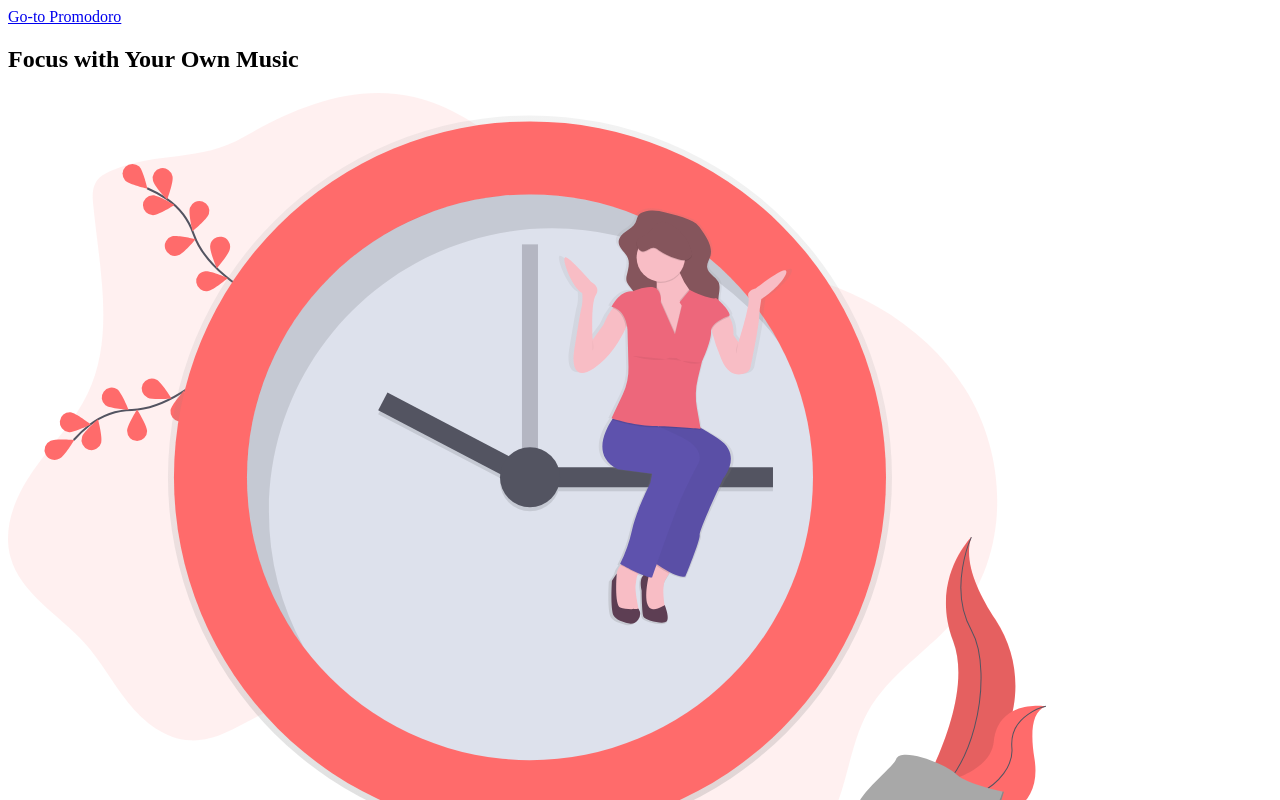
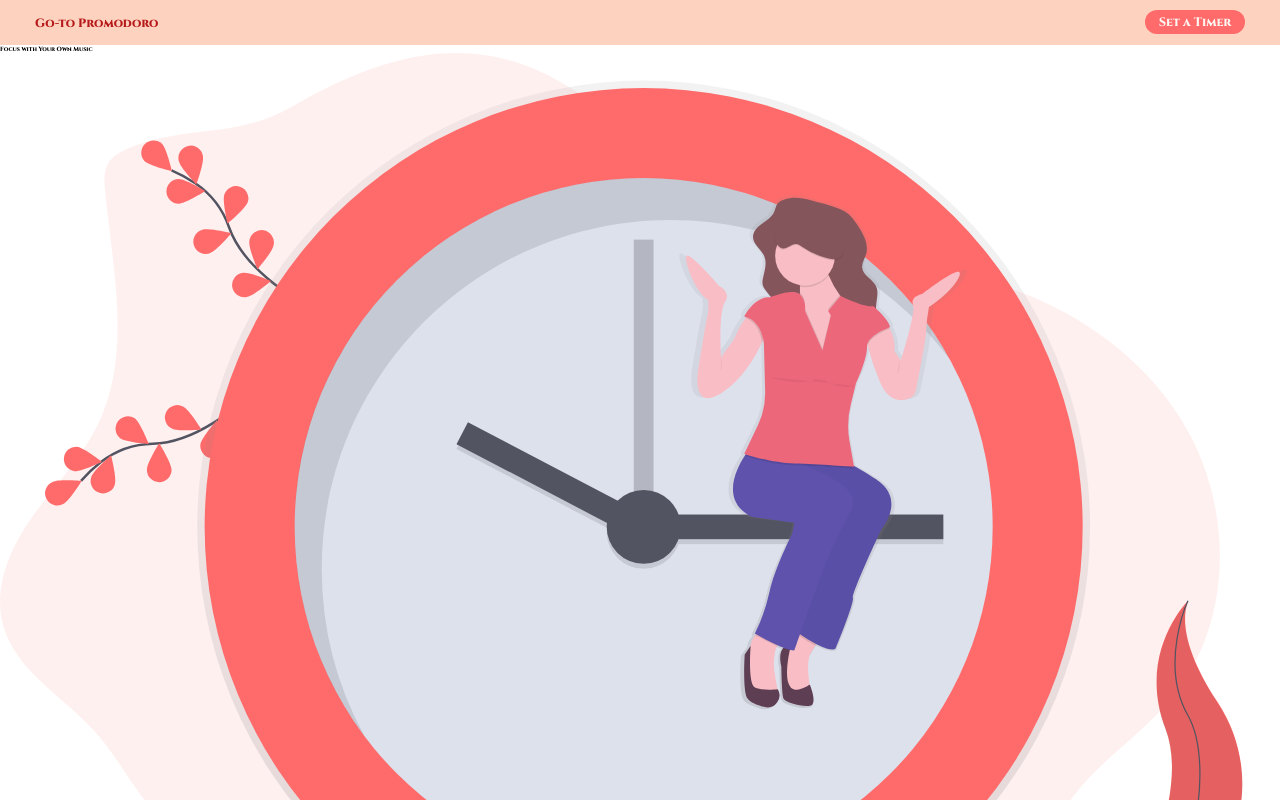
Before and after one commit to shiv-chan/go-to-pomodoro, a React (Create React App) app: page / in a window 1280 px wide. Shown: the top 800 px of the page. Built offline with nearby package versions, Linux system fonts and the light colour scheme.

Commit message:
Style the header

```diff
--- a/src/app/Header.jsx
+++ b/src/app/Header.jsx
@@ -1,10 +1,38 @@
-import React from 'react';
+import React, { useState } from 'react';
 import { Link } from 'react-router-dom';
+import { useSelector } from 'react-redux';
+import styled from 'styled-components';
+import StyledLink from '../styles/StyledLink';
+
+const StyledHeader = styled.header`
+	width: 100%;
+	height: 45px;
+	position: relative;
+	background-color: ${({ session }) => {
+		if (session === 'focus') return 'var(--main-header-color)';
+		else if (session === 'short') return 'var(--short-header-color)';
+		else if (session === 'long') return 'var(--long-header-color)';
+	}};
+	color: ${({ session }) => {
+		if (session === 'focus') return 'var(--main-color)';
+		else if (session === 'short') return 'var(--short-color)';
+		else if (session === 'long') return 'var(--long-color)';
+	}};
+	align-items: center;
+	padding: 15px 35px;
+	cursor: pointer;
+`;
 
 export default function Header() {
+	const timer = useSelector((state) => state.timer);
+	const session = timer.currentSession;
+
 	return (
-		<header>
-			<Link to="/">Go-to Promodoro</Link>
-		</header>
+		<StyledHeader session={session}>
+			<Link className="logo" to="/">
+				Go-to Promodoro
+			</Link>
+			<StyledLink text="Set a Timer" link="/setting" />
+		</StyledHeader>
 	);
 }
--- a/src/app/VolumeSlider.jsx
+++ b/src/app/VolumeSlider.jsx
@@ -24,6 +24,8 @@ export default function VolumeSlider({ player }) {
 		} else {
 			setValue(30);
 		}
+
+		console.log(`isMuted: ${isMuted}`);
 	}, [isMuted]);
 
 	useEffect(() => {
@@ -31,12 +33,16 @@ export default function VolumeSlider({ player }) {
 			firstRender.current = false;
 			return;
 		} else {
-			if (value === 0) {
+			if (value <= 0) {
 				player.mute();
+				player.setVolume(0);
 			} else {
 				player.unMute();
 				player.setVolume(value);
 			}
+
+			console.log(`volume: ${value}`);
+			console.log(`player volume: ${player.getVolume()}`);
 		}
 	}, [value]);
 
--- a/src/features/timer/Timer.jsx
+++ b/src/features/timer/Timer.jsx
@@ -1,13 +1,15 @@
 import React, { useState, useEffect } from 'react';
 import { useSelector, useDispatch } from 'react-redux';
+import { set } from './timerSlice';
 import { Link } from 'react-router-dom';
 import Video from './Video';
 import VolumeSlider from '../../app/VolumeSlider';
 
 export default function Timer() {
 	const timer = useSelector((state) => state.timer);
+	const session = timer.currentSession;
+	const dispatch = useDispatch();
 	const [title, setTitle] = useState('');
-	const [session, setSession] = useState('focus'); // focus, short, long
 	const [timerState, setTimerState] = useState(''); // empty, pause, ticking
 	const [setCounter, setSetCounter] = useState(0); // count the number of pomodoro sessions
 	const [timeoutId, setTimeoutId] = useState(undefined);
@@ -63,16 +65,16 @@ export default function Timer() {
 		setTimerState('ticking');
 		setElapsedTime(0);
 
-		if (session === 'focus') {
-			setSession('short');
-		} else if (session === 'short' && setCounter < 4) {
-			setSession('focus');
+		if (session === 'focus' && setCounter < 3) {
+			dispatch(set({ currentSession: 'short' }));
 			setSetCounter((prevNum) => prevNum + 1);
-		} else if (session === 'short' && setCounter === 4) {
-			setSession('long');
+		} else if (session === 'focus' && setCounter === 3) {
+			dispatch(set({ currentSession: 'long' }));
 			setSetCounter(0);
+		} else if (session === 'short') {
+			dispatch(set({ currentSession: 'focus' }));
 		} else if (session === 'long') {
-			setSession('focus');
+			dispatch(set({ currentSession: 'focus' }));
 		}
 	}
 
@@ -136,7 +138,6 @@ export default function Timer() {
 				{minite}:{second}
 			</article>
 			<Video
-				session={session}
 				setCounter={setCounter}
 				timerState={timerState}
 				startButtonHandler={startButtonHandler}
--- a/src/features/timer/Video.jsx
+++ b/src/features/timer/Video.jsx
@@ -4,7 +4,6 @@ import { useSelector } from 'react-redux';
 const youtubeID = require('youtube-id');
 
 export default function Video({
-	session,
 	setCounter,
 	timerState,
 	startButtonHandler,
@@ -12,6 +11,7 @@ export default function Video({
 	setPlayer,
 }) {
 	const timer = useSelector((state) => state.timer);
+	const session = timer.currentSession;
 	let videoId;
 	let autoplay;
 
--- a/src/features/timer/timerSlice.js
+++ b/src/features/timer/timerSlice.js
@@ -2,13 +2,15 @@ import { createSlice } from '@reduxjs/toolkit';
 
 const initialState = {
 	// set time in second
-	focus: 1500, // 1500s
-	shortBreak: 300, // 300s
-	longBreak: 1800, // 1800s
+	focus: 5, // 1500s
+	shortBreak: 6, // 300s
+	longBreak: 7, // 1800s
 	// youtube IDs
 	focusBgm: 'https://www.youtube.com/watch?v=P8j-_MOSrec',
 	shortBreakBgm: 'https://www.youtube.com/watch?v=UKONj4OA3y4',
 	longBreakBgm: 'https://www.youtube.com/watch?v=7voSN82FGF0',
+	// current session
+	currentSession: 'focus',
 };
 
 const timerSlice = createSlice({
--- a/src/index.js
+++ b/src/index.js
@@ -3,6 +3,7 @@ import ReactDOM from 'react-dom';
 import App from './App';
 import { store } from './app/store';
 import { Provider } from 'react-redux';
+import './style.css';
 
 ReactDOM.render(
 	<Provider store={store}>
--- /dev/null
+++ b/src/style.css
@@ -0,0 +1,35 @@
+@import url('https://fonts.googleapis.com/css2?family=Cinzel:wght@400;600;800&display=swap');
+/* font-family: 'Cinzel', serif; */
+@import url('https://fonts.googleapis.com/css2?family=EB+Garamond:ital,wght@0,400;0,600;0,800;1,400;1,600;1,800&display=swap');
+/* font-family: 'EB Garamond', serif; */
+
+:root {
+	--primary-font: 'Cinzel', serif;
+	--secondary-font: 'EB Garamond', serif;
+	--main-color: #b61919;
+	--main-header-color: #fdd2bf;
+	--main-accent-color: #ff6b6b;
+	--main-bg-color: #fff6f2;
+	--short-color: #539500;
+	--short-header-color: #d7fdbf;
+	--short-bg-color: #fafff2;
+	--long-color: #0094ff;
+	--long-header-color: #bfdffd;
+	--long-bg-color: #f2fdff;
+}
+
+* {
+	margin: 0;
+	padding: 0;
+	box-sizing: border-box;
+	font-size: 62.5%;
+	font-family: var(--primary-font);
+	width: 100vw;
+}
+
+.logo {
+	font-weight: bold;
+	font-size: 1.2rem;
+	color: inherit;
+	text-decoration: none;
+}
--- /dev/null
+++ b/src/styles/StyledLink.jsx
@@ -0,0 +1,42 @@
+import React from 'react';
+import { Link } from 'react-router-dom';
+import { useSelector } from 'react-redux';
+import styled from 'styled-components';
+import '../style.css';
+
+const PillLink = styled(Link)`
+	font-weight: bold;
+	font-size: 1.2rem;
+	text-align: center;
+	text-decoration: none;
+	width: 10rem;
+	border: none;
+	border-radius: 2rem;
+	cursor: pointer;
+	padding: 0.4rem 0;
+	display: block;
+	position: absolute;
+	top: 10px;
+	right: 35px;
+	background-color: ${({ session }) => {
+		if (session === 'focus') return 'var(--main-accent-color)';
+		else if (session === 'short') return 'var(--short-color)';
+		else if (session === 'long') return 'var(--long-color)';
+	}};
+	color: ${({ session }) => {
+		if (session === 'focus') return 'var(--main-bg-color)';
+		else if (session === 'short') return 'var(--short-bg-color)';
+		else if (session === 'long') return 'var(--long-bg-color)';
+	}};
+`;
+
+export default function StyledLink({ text, link }) {
+	const timer = useSelector((state) => state.timer);
+	const session = timer.currentSession;
+
+	return (
+		<PillLink to={link} session={session}>
+			{text}
+		</PillLink>
+	);
+}
```
Also changed, not shown: src/styles/StyledButton.jsx (added, +26 -0 lines).
